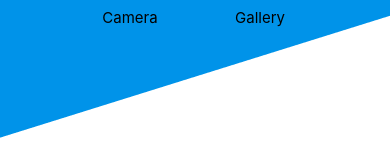
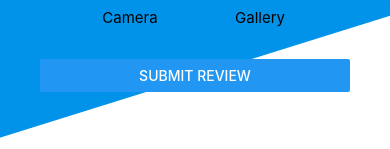
Before and after one commit to The-cool-L7/Koobool, a React Native app: screen / in a window 390 px wide. Shown: the part 674-823 px from the top of the page. Built offline with nearby package versions, Linux system fonts and the light colour scheme.

Commit message:
working on review page

```diff
--- a/App.js
+++ b/App.js
@@ -6,6 +6,8 @@ import {
 	ScrollView,
 } from 'react-native';
 import { StatusBar } from 'expo-status-bar';
+
+// import { Toasts } from '@backpackapp-io/react-native-toast';
 
 import Navbar from './components/navbar/Navbar';
 import Review from './components/review/Review';
@@ -29,6 +31,7 @@ export default function App() {
 		<>
 			<StatusBar backgroundColor='fff' style='dark' />
 			<SafeAreaView style={styles.container}>
+				{/* <Toasts /> */}
 				<ScrollView style={styles.scrollView}>
 					<ImageBackground
 						source={require('./assets/review-page/review-bkg-image-white.png')}
--- a/components/review/Review.js
+++ b/components/review/Review.js
@@ -1,8 +1,9 @@
 import { useState } from 'react';
 
-import { Image, StyleSheet, View, Alert, Text } from 'react-native';
+import { Image, StyleSheet, View, Alert, Text, Button } from 'react-native';
 import * as ImagePicker from 'expo-image-picker';
 import { Camera } from 'expo-camera';
+// import toast from 'react-hot-toast';
 
 import BookInfo from './BookInfo';
 import ReviewButton from './ReviewButton';
@@ -12,6 +13,11 @@ const styles = StyleSheet.create({
 		flex: 1,
 		paddingHorizontal: 40,
 	},
+	bookName: {
+		fontSize: 28,
+		fontWeight: 'bold',
+		marginBottom: 5,
+	},
 	previewImage: {
 		width: 'auto',
 		height: 250,
@@ -19,12 +25,11 @@ const styles = StyleSheet.create({
 		borderRadius: 10,
 		marginTop: 20,
 	},
-	buttons: { flexDirection: 'row', justifyContent: 'center' },
-	bookName: {
-		fontSize: 28,
-		fontWeight: 'bold',
-		marginBottom: 5,
+	buttons: {
+		flexDirection: 'row',
+		justifyContent: 'center',
 	},
+	submitButton: {},
 });
 
 const Review = () => {
@@ -72,6 +77,7 @@ const Review = () => {
 						buttonText='Gallery'
 					/>
 				</View>
+				<Button style={styles.submitButton} title='Submit Review' />
 			</View>
 		</>
 	);
--- a/package.json
+++ b/package.json
@@ -22,8 +22,7 @@
 		"react-native-safe-area-context": "4.4.1",
 		"react-native-screens": "~3.18.0",
 		"react-native-svg": "13.4.0",
-    "expo-updates": "~0.15.6",
-    "react-hot-toast": "2.3.0"
+		"expo-updates": "~0.15.6"
 	},
 	"devDependencies": {
 		"@babel/core": "^7.12.9"
```
Also changed, not shown: 1 other file (tests, documents, lock files or other folders). Lines whose indentation alone changed are shown as unchanged.
